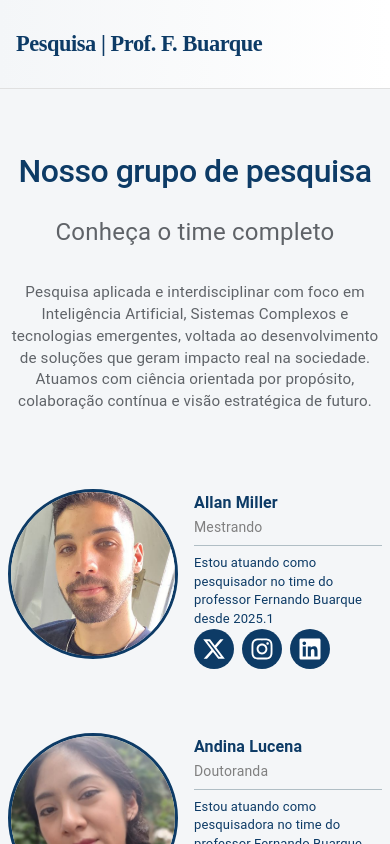
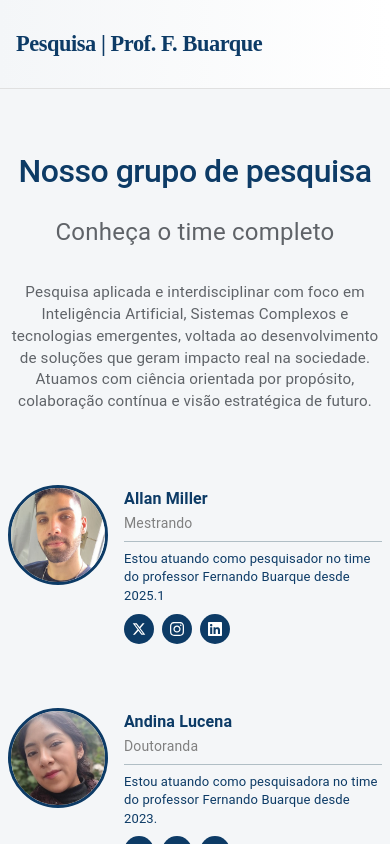
Before and after one commit to allanmiller143/FB-project, a React (Vite) app: page /time in a window 390 px wide. Shown: the top 844 px of the page. Built offline with nearby package versions, Linux system fonts and the light colour scheme; some icons are missing.

Commit message:
MVP com mais ajustes na resposividade

```diff
--- a/src/Pages/NewsDetail/Index.jsx
+++ b/src/Pages/NewsDetail/Index.jsx
@@ -30,7 +30,8 @@ const NewsDetail = () => {
     <PageContainer title={article.title} description={article.resumo}>
       <Box sx={{ px: 1, pt: 8, maxWidth: 'lg', mx: 'auto' }}>
 
-        <Typography variant="h3" fontWeight={400} color="primary.main" gutterBottom sx ={{fontSize:{xs:'2Rem', md:'3Rem'}}}>
+        <Typography variant="h3" fontWeight={400} color="primary.main" gutterBottom sx ={{fontSize:{xs:'1.5Rem', md:'3Rem'}
+      }}>
            {article.title}
         </Typography>
         <Typography variant="subtitle1" color="text.secondary" gutterBottom>
@@ -45,14 +46,15 @@ const NewsDetail = () => {
           component="img"
           src={article.image}
           alt={article.title}
-          sx={{ width: '100%', height: '320px', mb: 1, borderRadius:3, objectFit:'cover' }}
+          sx={{ width: '100%', height: {xs:'260px', md:'320px'}, mb: 1, borderRadius:3, objectFit:'cover' }}
         />
 
         {/* Autores + Resumo */}
 
 
         {/* Ícones e Meta */}
-        <Box sx={{ display: 'flex', alignItems: 'center', gap: 2, mb: 2 }}>
+        <Box sx={{ display: 'flex', alignItems: {xs:'center',md:'center'}, justifyContent: {xs:'space-between',md:'start'},gap: 2, mb: 2 }}>
+          <Box sx= {{display:{ xs :'flex'}, gap:1}}>
             <Typography variant="caption" color="text.secondary">
               {new Date(article.date).toLocaleDateString('pt-BR', {
                 day: '2-digit',
@@ -60,13 +62,17 @@ const NewsDetail = () => {
                 year: 'numeric'
             })}
           </Typography>
-          <Typography variant="caption" color="text.secondary">• {article.leituraMinutos} min leitura</Typography>
+          <Typography variant="caption" color="text.secondary" sx={{display:{xs:'none', md:'block'}}}>• {article.leituraMinutos} min leitura</Typography>
+          </Box>
+
+          <Box sx= {{display:{ xs :'flex'}, gap:1}}>
             <VisibilityIcon sx={{ fontSize: 16, ml: 1, color: 'text.secondary' }} />
             <Typography variant="caption">2.5m</Typography>
             <ThumbUpAltOutlinedIcon sx={{ fontSize: 16, ml: 1, color: 'text.secondary' }} />
             <Typography variant="caption">15k</Typography>
             <BookmarkBorderIcon sx={{ fontSize: 16, ml: 1, color: 'text.secondary' }} />
             <Typography variant="caption">39k</Typography>
+          </Box>
         </Box>
 
         {/* Tags */}
--- a/src/Pages/ProjectDetail/Article/Components/Abstract.jsx
+++ b/src/Pages/ProjectDetail/Article/Components/Abstract.jsx
@@ -7,7 +7,7 @@ const Abstract = ({ projeto }) => {
   const [expanded, setExpanded] = useState(true)
 
   return (
-    <Box sx={{ maxWidth: 'lg', mx: 'auto', py: 3 }}>
+    <Box sx={{ maxWidth: 'lg', mx: 'auto' }}>
       <Stack direction="row" alignItems="center" justifyContent="space-between" mb={2}>
         <Typography variant="h5" fontWeight={600} color='primary.main'>
           Abstract
--- a/src/Pages/ProjectDetail/Article/Components/HeroSection.jsx
+++ b/src/Pages/ProjectDetail/Article/Components/HeroSection.jsx
@@ -16,7 +16,7 @@ const HeroSection = ({ projeto }) => {
         transition={{ duration: 0.9 }}
         sx={{ flex: 1 }}
        >
-        <MotionTypography variant="h3" fontWeight={400} color="primary.main" gutterBottom sx ={{fontSize:{xs:'2Rem', md:'3Rem'}}}>
+        <MotionTypography variant="h3" fontWeight={400} color="primary.main" gutterBottom sx ={{fontSize:{xs:'1.5Rem', md:'3Rem'}}}>
            {projeto.titulo}
         </MotionTypography>
         <MotionTypography variant="subtitle1" color="text.secondary" gutterBottom>
@@ -55,7 +55,7 @@ const HeroSection = ({ projeto }) => {
             component="img"
             src={projeto.image}
             alt={projeto.titulo}
-            sx={{ width: '100%', maxHeight: 400, objectFit: 'cover', borderRadius: 2, mb: 2 }}
+            sx={{ width: '100%', maxHeight: { xs:260,md:400}, objectFit: 'cover', borderRadius: 2, mb: 2 }}
             />
         )}
 
--- a/src/Pages/Team/Components/TeamSection.jsx
+++ b/src/Pages/Team/Components/TeamSection.jsx
@@ -16,8 +16,8 @@ const TeamMemberCard = () => {
                 textAlign: 'left',
                 height: '100%',
                 display: 'flex',
-                flexDirection: 'row',
-                alignItems: 'center',
+                flexDirection: {xs:'row',md:'row'},
+                alignItems:  {xs:'start',md: 'center'},
                 py:2,
                 gap:2
               }}
@@ -26,8 +26,8 @@ const TeamMemberCard = () => {
                 src={member.image}
                 alt={member.name}
                 sx={{
-                  width: 170,
-                  height: 170,
+                  width: {xs:100,md:170},
+                  height: {xs:100,md:170},
                   border: '3px solid #0D3B66'
                 }}
               />
@@ -43,14 +43,14 @@ const TeamMemberCard = () => {
                 <Typography variant="body2" sx={{ fontSize: 13 }}>
                     {member.description}
                 </Typography>
-                <Stack direction="row" spacing={1} justifyContent="center">
-                    <IconButton href={member.socials.x} target="_blank" sx={{ color: 'text.light', backgroundColor:'primary.main' }}>
+                <Stack direction="row" spacing={1} justifyContent="center" mt={{xs : 1, md:0}}>
+                    <IconButton href={member.socials.x} target="_blank" sx={{ color: 'text.light', backgroundColor:'primary.main', width: { xs: 30, sm: 36, md: 40 }, height: { xs: 30, sm: 36, md: 40 },fontSize: { xs: '16px', sm: '18px', md: '20px' },}}>
                     <FaXTwitter />
                     </IconButton>
-                    <IconButton href={member.socials.instagram} target="_blank" sx={{ color: 'text.light', backgroundColor:'primary.main' }}>
+                    <IconButton href={member.socials.instagram} target="_blank" sx={{ color: 'text.light', backgroundColor:'primary.main', width: { xs: 30, sm: 36, md: 40 }, height: { xs: 30, sm: 36, md: 40 },fontSize: { xs: '16px', sm: '18px', md: '20px' }, }}>
                     <FaInstagram />
                     </IconButton>
-                    <IconButton href={member.socials.linkedin} target="_blank" sx={{ color: 'text.light', backgroundColor:'primary.main' }}>
+                    <IconButton href={member.socials.linkedin} target="_blank" sx={{ color: 'text.light', backgroundColor:'primary.main', width: { xs: 30, sm: 36, md: 40 }, height: { xs: 30, sm: 36, md: 40 },fontSize: { xs: '16px', sm: '18px', md: '20px' }, }}>
                     <FaLinkedin />
                     </IconButton>
                 </Stack>
```
Lines whose indentation alone changed are shown as unchanged.
